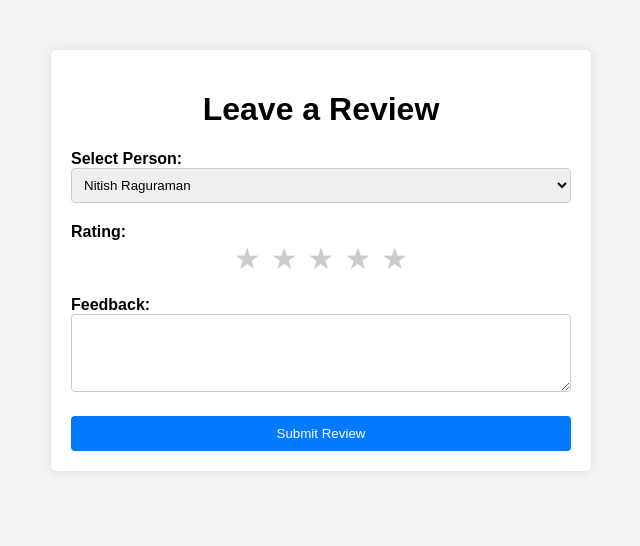
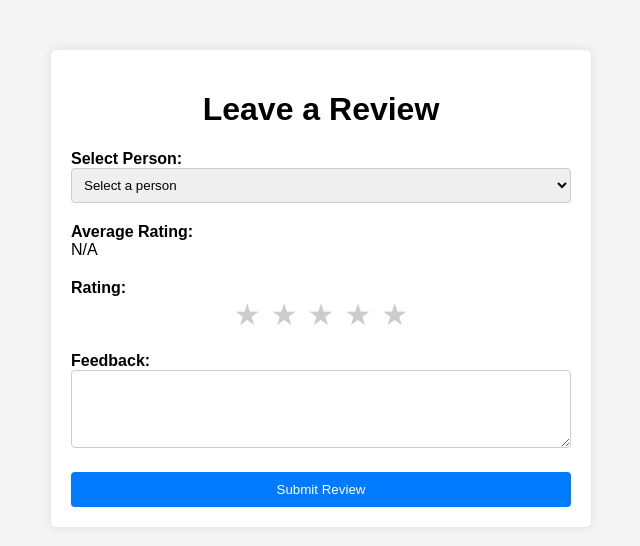
Before and after one commit to nitishragu12/CITS5505-GroupProject, a Flask app: page /review in a window 1280 px wide. Shown: the top 546 px of the page, without its empty margins (319-959 px from the left). Run offline with Flask 3, Linux system fonts and the light colour scheme; data comes from the database, SQL or seed files in the repository; both versions use the stored data as it was after the commit.

Commit message:
backend implementation of reviews page

```diff
--- a/Login and Sign up/app.py
+++ b/Login and Sign up/app.py
@@ -5,20 +5,34 @@ import bcrypt
 app = Flask(__name__)
 app.config['SQLALCHEMY_DATABASE_URI'] = 'sqlite:///../backend_db/instance/app.db'
 app.config['SQLALCHEMY_TRACK_MODIFICATIONS'] = False
-app.secret_key = 'your_secret_key'  # Used for session management
+app.secret_key = 'your_secret_key'
 
 db = SQLAlchemy(app)
 
 class User(db.Model):
     id = db.Column(db.Integer, primary_key=True)
     username = db.Column(db.String(50), unique=True, nullable=False)
-    password = db.Column(db.String(128), nullable=False)  # Adjusted length for bcrypt hash
+    password = db.Column(db.String(128), nullable=False)
     email = db.Column(db.String(100), unique=True, nullable=False)
     first_name = db.Column(db.String(50), nullable=False)
     last_name = db.Column(db.String(50), nullable=False)
     gender = db.Column(db.String(10))
     birthday = db.Column(db.String(10))
     phone = db.Column(db.String(15))
+    reviews = db.relationship('Review', back_populates='user', cascade="all, delete-orphan")
+
+    def get_average_rating(self):
+        if not self.reviews:
+            return 0
+        total_rating = sum(review.rating for review in self.reviews)
+        return total_rating / len(self.reviews)
+
+class Review(db.Model):
+    id = db.Column(db.Integer, primary_key=True)
+    user_id = db.Column(db.Integer, db.ForeignKey('user.id'), nullable=False)
+    rating = db.Column(db.Integer, nullable=False)
+    feedback = db.Column(db.String(500))
+    user = db.relationship('User', back_populates='reviews')
 
 def hash_password(password):
     return bcrypt.hashpw(password.encode(), bcrypt.gensalt()).decode('utf-8')
@@ -91,8 +105,29 @@ def faq():
 def dashboard():
     return render_template('home.html')
 
-@app.route('/review')
+@app.route('/review', methods=['GET', 'POST'])
 def review():
+    if request.method == 'POST':
+        user_id = request.form.get('person')
+        rating = request.form.get('rating')
+        feedback = request.form.get('feedback')
+
+        if not all([user_id, rating, feedback]):
+            flash("Please fill in all fields")
+            return redirect(url_for('review'))
+
+        new_review = Review(user_id=user_id, rating=int(rating), feedback=feedback)
+
+        db.session.add(new_review)
+        try:
+            db.session.commit()
+        except Exception as e:
+            db.session.rollback()
+            flash(f"Error in database operation: {e}")
+            return redirect(url_for('review'))
+
+        flash("Review submitted successfully.")
+        return redirect(url_for('dashboard'))
     return render_template('review.html')
 
 @app.route('/leaderboard')
@@ -109,5 +144,13 @@ def get_users():
     users_list = [{"id": user.id, "name": f"{user.first_name} {user.last_name}"} for user in users]
     return jsonify(users_list)
 
+@app.route('/api/users/<int:user_id>/average_rating', methods=['GET'])
+def get_average_rating(user_id):
+    user = User.query.get(user_id)
+    if user:
+        return jsonify({"user_id": user_id, "average_rating": user.get_average_rating()})
+    else:
+        return jsonify({"error": "User not found"}), 404
+
 if __name__ == '__main__':
     app.run(debug=True)
--- a/Login and Sign up/templates/review.html
+++ b/Login and Sign up/templates/review.html
@@ -9,26 +9,32 @@
 <body>
     <div class="container">
         <h1>Leave a Review</h1>
-        <form action="#" method="post">
+        <form id="reviewForm" action="/review" method="post">
             <div class="form-group">
                 <label for="person">Select Person:</label>
-                <select id="person" name="person">
+                <select id="person" name="person" required>
+                    <option value="" disabled selected>Select a person</option>
                     <!-- Options will be populated by JavaScript -->
                 </select>
             </div>
             <div class="form-group">
+                <label for="averageRating">Average Rating:</label>
+                <span id="averageRating">N/A</span>
+            </div>
+            <div class="form-group">
                 <label for="rating">Rating:</label>
                 <div class="stars">
-                    <div class="star" onclick="gfg(1)">&#9733;</div>
-                    <div class="star" onclick="gfg(2)">&#9733;</div>
-                    <div class="star" onclick="gfg(3)">&#9733;</div>
-                    <div class="star" onclick="gfg(4)">&#9733;</div>
-                    <div class="star" onclick="gfg(5)">&#9733;</div>
+                    <div class="star" data-value="1">&#9733;</div>
+                    <div class="star" data-value="2">&#9733;</div>
+                    <div class="star" data-value="3">&#9733;</div>
+                    <div class="star" data-value="4">&#9733;</div>
+                    <div class="star" data-value="5">&#9733;</div>
                 </div>
+                <input type="hidden" id="rating" name="rating" required>
             </div>
             <div class="form-group">
                 <label for="feedback">Feedback:</label>
-                <textarea id="feedback" name="feedback" rows="4"></textarea>
+                <textarea id="feedback" name="feedback" rows="4" required></textarea>
             </div>
             <button type="submit">Submit Review</button>
         </form>
@@ -41,12 +47,38 @@
                     const personSelect = document.getElementById('person');
                     data.forEach(user => {
                         const option = document.createElement('option');
-                        option.value = user.name.toLowerCase().replace(' ', '');
+                        option.value = user.id;
                         option.textContent = user.name;
                         personSelect.appendChild(option);
                     });
+
+                    personSelect.addEventListener('change', function() {
+                        const userId = this.value;
+                        fetch(`/api/users/${userId}/average_rating`)
+                            .then(response => response.json())
+                            .then(data => {
+                                if (data.average_rating !== undefined) {
+                                    document.getElementById('averageRating').textContent = data.average_rating.toFixed(2);
+                                } else {
+                                    document.getElementById('averageRating').textContent = "N/A";
+                                }
+                            })
+                            .catch(error => console.error('Error fetching average rating:', error));
+                    });
                 })
                 .catch(error => console.error('Error fetching users:', error));
+
+            const stars = document.querySelectorAll('.star');
+            stars.forEach(star => {
+                star.addEventListener('click', () => {
+                    const rating = star.getAttribute('data-value');
+                    document.getElementById('rating').value = rating;
+                    stars.forEach(s => s.classList.remove('selected'));
+                    for (let i = 0; i < rating; i++) {
+                        stars[i].classList.add('selected');
+                    }
+                });
+            });
         });
     </script>
     <script src="../static/review.js"></script>
```
Also changed, not shown: Login and Sign up/backend_db/setup_db.py (+14 -0 lines), Login and Sign up/backend_db/instance/app.db.
